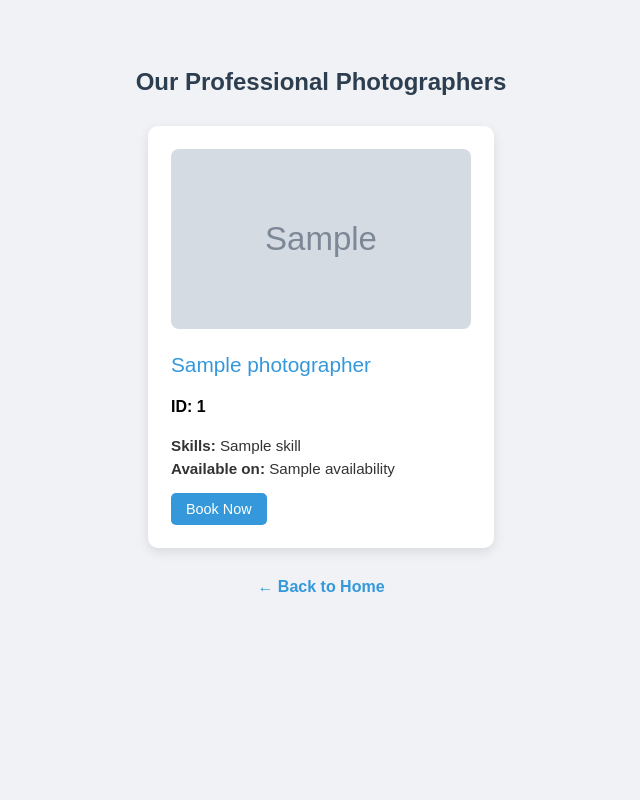
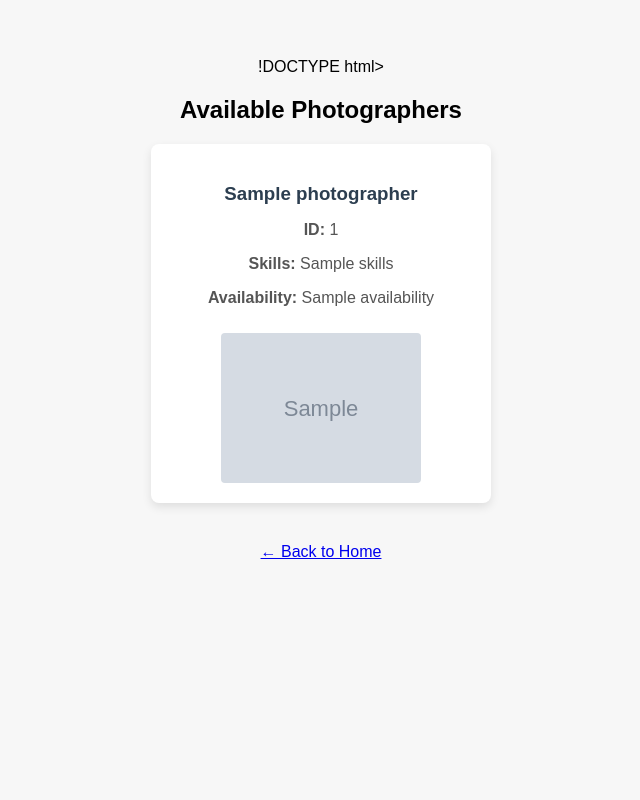
Before and after one commit to Bhavya7478/Capture-moments, a Flask app: template Templates/photographers.html in a window 1280 px wide. Shown: the whole page, without its empty margins (319-959 px from the left). Run offline with Flask 3, Linux system fonts and the light colour scheme; the template is opened without the code that fills it: most values are stand-ins (such as "Sample title", 1, 10 or a date in 2020); grey boxes marked "Sample" are stand-in pictures.

Commit message:
Update photographers.html

```diff
--- a/Templates/photographers.html
+++ b/Templates/photographers.html
@@ -1,99 +1,55 @@
-<!DOCTYPE html>
+!DOCTYPE html>
 <html>
 <head>
-  <title>Available Photographer</title>
+  <title>Photographers</title>
   <style>
     body {
-      font-family: Arial, sans-serif;
-      background: #f0f2f5;
+      background-color: #f7f7f7;
+      font-family: Arial;
       text-align: center;
-      padding: 40px;
+      padding: 50px;
     }
-
-    h2 {
+    .card {
+      background: white;
+      margin: 20px auto;
+      padding: 20px;
+      width: 300px;
+      border-radius: 8px;
+      box-shadow: 0px 4px 10px rgba(0,0,0,0.1);
+    }
+    h3 {
+      margin-bottom: 10px;
       color: #2c3e50;
-      margin-bottom: 30px;
     }
-
-    .card-container {
-      display: flex;
-      flex-wrap: wrap;
-      justify-content: center;
-      gap: 20px;
+    p {
+      color: #555;
     }
-
-    .photographer-card {
-      background: #fff;
-      padding: 23px;
-      width: 300px;
-      border-radius: 10px;
-      box-shadow: 0 4px 12px rgba(0, 0, 0, 0.1);
-      text-align: left;
-    }
-
-    .photographer-card img {
-      width: 100%;
-      height: 180px; /* Reduced height */
-      object-fit: cover;
-      border-radius: 8px;
-      margin-bottom: 10px;
-    }
-
-    .photographer-name {
-      font-size: 1.3em;
-      color: #3498db;
-      margin: 10px 0 5px;
-    }
-
-    .skills, .availability {
-      margin: 6px 0;
-      color: #333;
-      font-size: 0.95em;
-    }
-
-    .book-btn {
-      background-color: #3498db;
-      color: white;
-      padding: 8px 15px;
-      text-decoration: none;
-      border-radius: 5px;
-      display: inline-block;
+    img {
       margin-top: 10px;
-      font-size: 0.9em;
-    }
-
-    .book-btn:hover {
-      background-color: #2980b9;
-    }
-
-    .back-link {
-      display: inline-block;
-      margin-top: 30px;
-      text-decoration: none;
-      color: #3498db;
-      font-weight: bold;
-    }
-
-    .back-link:hover {
-      text-decoration: underline;
+      border-radius: 4px;
+      width: 200px;
+      height: auto;
     }
   </style>
 </head>
 <body>
-  <h2>Our Professional Photographers</h2>
-  <div class="card-container">
-    {% for p in photographers %}
-      <div class="photographer-card">
-        <img src="{{ url_for('static', filename='images/' ~ p.image) }}" alt="{{ p.name }}">
-        <div class="photographer-name">{{ p.name }}</div>
-        <h4>ID: {{p.id}}</h4>
-        <div class="skills"><strong>Skills:</strong> {{ p.skills | join(', ') }}</div>
-     <div class="availability"><strong>Available on:</strong> {{ availability_data[p.id] | join(', ') }}</div>
+  <h2>Available Photographers</h2>
 
-        <a href="/book" class="book-btn">Book Now</a>
-      </div>
-    {% endfor %}
-  </div>
-  <a href="/" class="back-link">← Back to Home</a>
+  {% for p in photographers %}
+    <div class="card">
+      <h3>{{ p['Name'] }}</h3>
+      <p><strong>ID:</strong> {{ p['photographer_id'] }}</p>
+      <p><strong>Skills:</strong> {{ p['Skills'] }}</p>
+      <p><strong>Availability:</strong> {{ p['availability'] | join(', ') }}</p>
+
+      {% if p['Photo'] %}
+        <img src="{{ p['Photo'] }}" alt="{{ p['Name'] }}">
+      {% else %}
+        <p>No image available</p>
+      {% endif %}
+    </div>
+  {% endfor %}
+
+  <a href="/" style="display: inline-block; margin-top: 20px;">← Back to Home</a>
 </body>
 </html>
```
